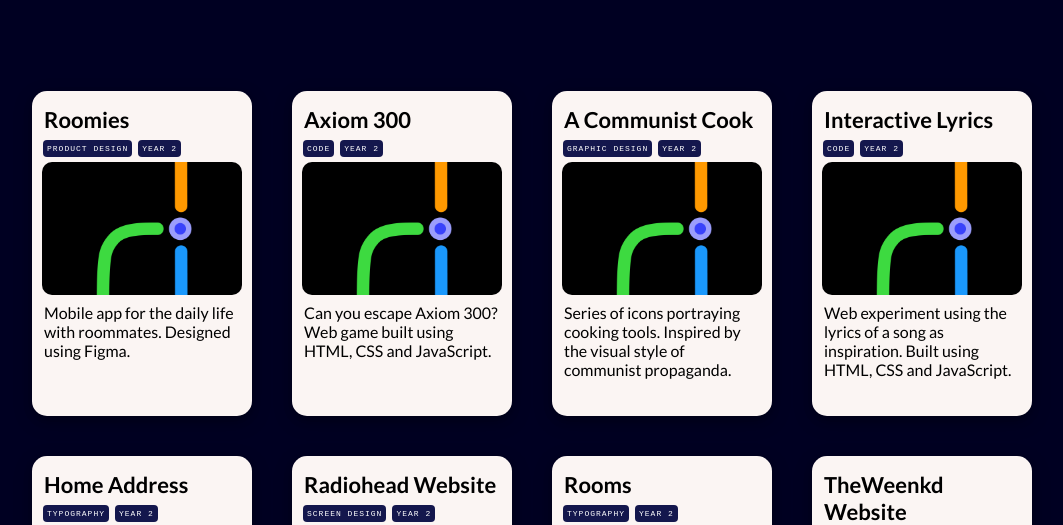
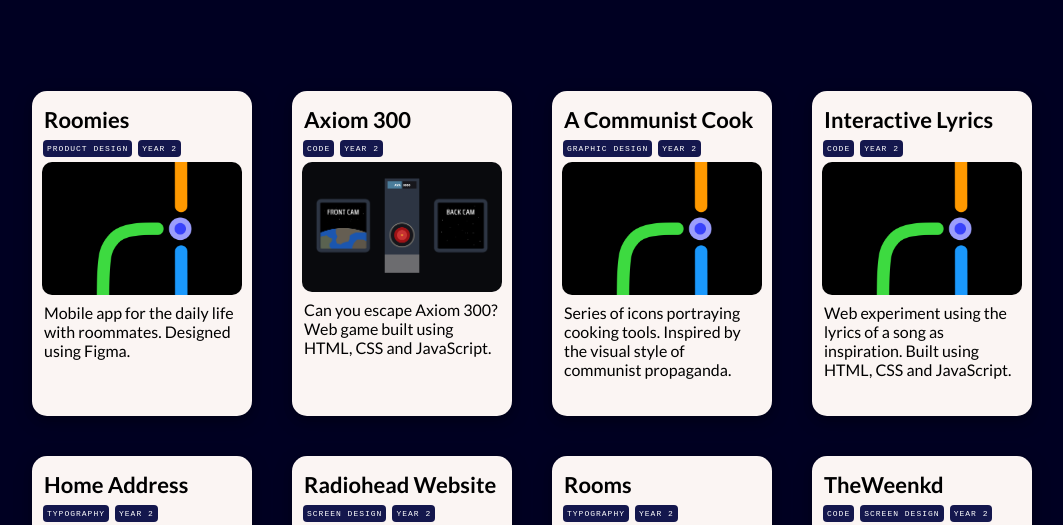
Before and after one commit to joshuamv/usuallycurious, a plain HTML site: page shenkar-projects/index.html in a window 1280 px wide. Shown: the part 259-784 px from the top of the page, without its empty margins (108-1171 px from the left). Drawn offline with Linux system fonts and the light colour scheme.

Commit message:
axiom img

```diff
--- a/shenkar-projects/index.html
+++ b/shenkar-projects/index.html
@@ -52,7 +52,7 @@
           </div>
         </div>
         <div class="container">
-          <img src="/shenkar-projects/img/screenshots/bus.png" alt="Bus quest image" class="responsive-img">
+          <img src="/shenkar-projects/img/screenshots/axiom.png" alt="Axiom 300 image" class="responsive-img">
           <p class="explain">Can you escape Axiom 300? Web game built using HTML, CSS and JavaScript.</p>
         </div>
       </div>
@@ -138,7 +138,7 @@
       </div>
 
       <div class="card" onclick="location.href='https://codepen.io/joshuamv/full/BayMxJd';" style="cursor: pointer;">
-        <h2>TheWeenkd Website</h2>
+        <h2>TheWeenkd</h2>
         <div class="tag-container">
           <div class="tag" id="code">
             <p>CODE</p>
```
Also changed, not shown: shenkar-projects/img/screenshots/axiom.png (added), shenkar-projects/img/screenshots/japan.png (deleted), shenkar-projects/img/screenshots/kaleido.png (deleted), shenkar-projects/img/screenshots/oil2.png (deleted), shenkar-projects/img/screenshots/pattern.png (deleted), shenkar-projects/img/screenshots/poke.png (deleted), shenkar-projects/img/screenshots/rainbow.png (deleted), shenkar-projects/img/screenshots/self.png (deleted), shenkar-projects/img/screenshots/tree.png (deleted), 4 other files.
